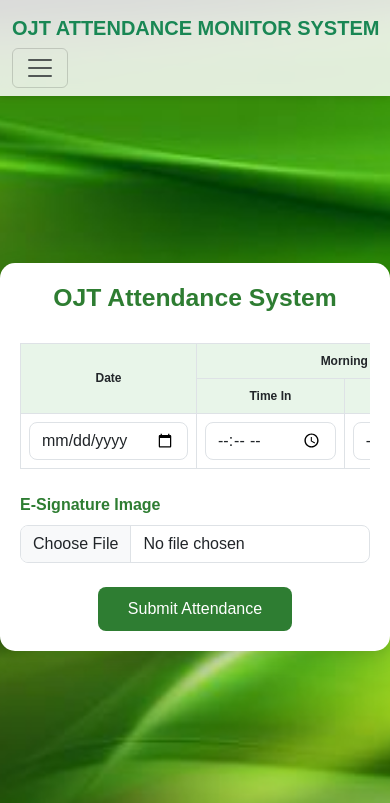
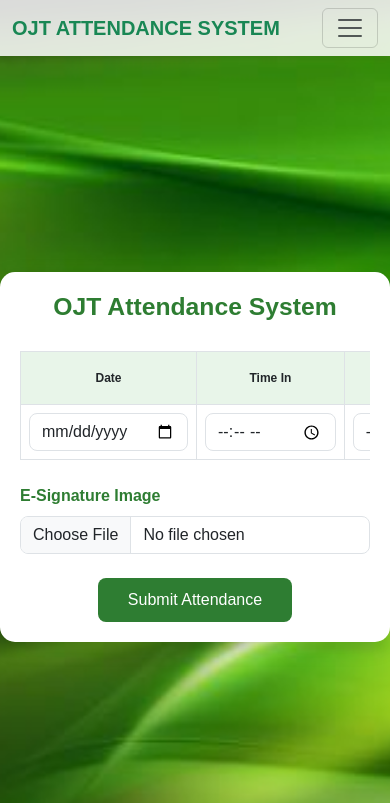
Before and after one commit to Fredrickhabla/OJT-Attendance-System, a PHP site: page /attendance_form.php in a window 390 px wide. Shown: the top 803 px of the page. Run offline with PHP 8.4, Linux system fonts and the light colour scheme; the visitor is signed in with stand-in values (Sample User, id 1).

Commit message:
Update attendance_form.php

```diff
--- a/attendance_form.php
+++ b/attendance_form.php
@@ -14,61 +14,77 @@ if (!isset($_SESSION['user_id'])) {
   <link href="https://cdn.jsdelivr.net/npm/bootstrap@5.3.0/dist/css/bootstrap.min.css" rel="stylesheet" />
 
   <style>
-  /* ─── Page background ─────────────────────────────────── */
-  body{
-    background:url('images/cover.jpg') no-repeat center/cover fixed;
-    font-family:Arial,sans-serif;
-    margin:0;
-    padding-top:70px;   /* offsets the fixed navbar */
+  body {
+    background: url('images/cover.jpg') no-repeat center/cover fixed;
+    font-family: Arial, sans-serif;
+    margin: 0;
+    padding-top: 70px;
   }
-
-  /* ─── Glass navbar ───────────────────────────────────── */
-  .navbar-glass{
-    background:rgba(255,255,255,.85);
-    backdrop-filter:blur(6px);
-    box-shadow:0 2px 6px rgba(0,0,0,.1);
+  .navbar-glass {
+    background: rgba(255, 255, 255, .85);
+    backdrop-filter: blur(6px);
+    box-shadow: 0 2px 6px rgba(0, 0, 0, .1);
   }
-
-  /* ─── Card container ─────────────────────────────────── */
-  .container-wrapper{
-    display:flex;
-    justify-content:center;
-    align-items:center;
-    min-height:calc(100vh - 70px); /* full height minus navbar */
+  .container-wrapper {
+    display: flex;
+    justify-content: center;
+    align-items: center;
+    min-height: calc(100vh - 70px);
   }
-  .attendance-card{
-    background:#fff;
-    border-radius:15px;
-    box-shadow:0 6px 20px rgba(0,0,0,.15);
-    width:100%;
-    max-width:1000px;
-    padding:30px;
-    overflow:auto;
+  .attendance-card {
+    background: #fff;
+    border-radius: 15px;
+    box-shadow: 0 6px 20px rgba(0, 0, 0, .15);
+    width: 100%;
+    max-width: 1000px;
+    padding: 30px;
+    overflow: auto;
   }
-
-  /* ─── Table + form styling ───────────────────────────── */
-  h2{color:#2e7d32;text-align:center;margin-bottom:30px;font-weight:bold;}
-  table th,table td{vertical-align:middle!important}
-  th{background:#e8f5e9!important;color:#2e7d32;}
-  .form-control{border-radius:8px}
-  .btn-success{background:#2e7d32;border:none;padding:10px 30px;border-radius:8px;font-size:16px;}
-  .btn-success:hover{background:#1b5e20;}
-  .file-label{font-weight:500;color:#2e7d32;}
-
-  @media(max-width:768px){
-    .attendance-card{padding:20px;}
-    th,td{font-size:12px;}
+  h2 {
+    color: #2e7d32;
+    text-align: center;
+    margin-bottom: 30px;
+    font-weight: bold;
+  }
+  table th, table td {
+    vertical-align: middle !important;
+  }
+  th {
+    background: #e8f5e9 !important;
+    color: #2e7d32;
+  }
+  .form-control {
+    border-radius: 8px;
+  }
+  .btn-success {
+    background: #2e7d32;
+    border: none;
+    padding: 10px 30px;
+    border-radius: 8px;
+    font-size: 16px;
+  }
+  .btn-success:hover {
+    background: #1b5e20;
+  }
+  .file-label {
+    font-weight: 500;
+    color: #2e7d32;
+  }
+  @media (max-width: 768px) {
+    .attendance-card {
+      padding: 20px;
+    }
+    th, td {
+      font-size: 12px;
+    }
   }
   </style>
 </head>
 <body>
 
-<!-- ─── NAVBAR ─────────────────────────────────────────── -->
 <nav class="navbar navbar-expand-lg navbar-glass fixed-top">
   <div class="container">
-    <a class="navbar-brand fw-bold text-success" href="#">OJT ATTENDANCE MONITOR SYSTEM</a>
-
-    <!-- Right‑side collapse (only shows Log Out for now) -->
+    <a class="navbar-brand fw-bold text-success" href="#">OJT ATTENDANCE SYSTEM</a>
     <button class="navbar-toggler" type="button" data-bs-toggle="collapse" data-bs-target="#navLinks">
       <span class="navbar-toggler-icon"></span>
     </button>
@@ -82,7 +98,6 @@ if (!isset($_SESSION['user_id'])) {
   </div>
 </nav>
 
-<!-- ─── ATTENDANCE FORM ───────────────────────────────── -->
 <div class="container-wrapper">
   <div class="attendance-card">
     <h2>OJT Attendance System</h2>
@@ -94,26 +109,18 @@ if (!isset($_SESSION['user_id'])) {
         <table class="table table-bordered text-center mb-0">
           <thead>
             <tr>
-              <th rowspan="2">Date</th>
-              <th colspan="2">Morning</th>
-              <th colspan="2">Afternoon</th>
-              <th rowspan="2">No. of Hours</th>
-              <th rowspan="2">Work Description</th>
-            </tr>
-            <tr>
+              <th>Date</th>
               <th>Time In</th>
               <th>Time Out</th>
-              <th>Time In</th>
-              <th>Time Out</th>
+              <th>No. of Hours</th>
+              <th>Work Description</th>
             </tr>
           </thead>
           <tbody>
             <tr>
               <td><input type="date" name="date" class="form-control" required></td>
-              <td><input type="time" name="morning_in" class="form-control" required></td>
-              <td><input type="time" name="morning_out" class="form-control" required></td>
-              <td><input type="time" name="afternoon_in" class="form-control" required></td>
-              <td><input type="time" name="afternoon_out" class="form-control" required></td>
+              <td><input type="time" name="time_in" class="form-control" required></td>
+              <td><input type="time" name="time_out" class="form-control" required></td>
               <td><input type="number" name="hours" step="0.1" class="form-control" required></td>
               <td><input type="text" name="work_description" class="form-control" required></td>
             </tr>
--- a/index.php
+++ b/index.php
@@ -87,7 +87,7 @@ $conn->close();
 <!-- Navigation Bar -->
 <nav class="navbar navbar-expand-lg navbar-glass fixed-top">
   <div class="container">
-    <a class="navbar-brand fw-bold text-success" href="#">OJT ATTENDANCE MONITORING SYSTEM</a>
+    <a class="navbar-brand fw-bold text-success" href="#">OJT ATTENDANCE SYSTEM</a>
   </div>
 </nav>
 
```
